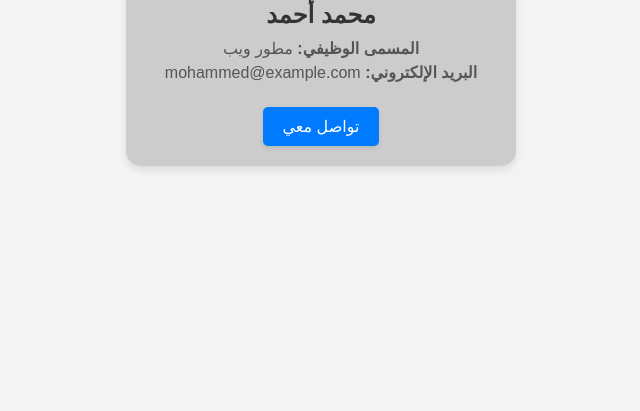
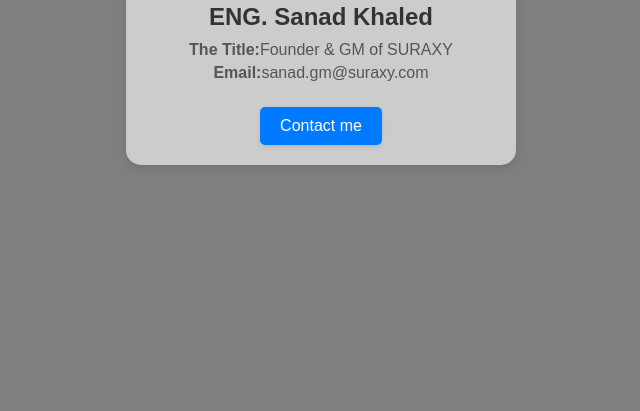
Before and after one commit to MOsanad89/BCSANAD, a plain HTML site: page index.html in a window 1280 px wide. Shown: the part 389-800 px from the top of the page, without its empty margins (319-959 px from the left). Drawn offline with Linux system fonts and the light colour scheme.

Commit message:
Update index.html

```diff
--- a/index.html
+++ b/index.html
@@ -8,7 +8,7 @@
         /* تخصيص الصفحة الرئيسية */
         body {
             font-family: Arial, sans-serif;
-            background-color: #f4f4f4;
+            background-color: #7F7F80;
             margin: 0;
             padding: 0;
             display: flex;
@@ -101,12 +101,12 @@
     <img src="https://via.placeholder.com/100" alt="شعار" class="logo">
 
     <!-- معلومات البطاقة -->
-    <h2>محمد أحمد</h2>
-    <p><strong>المسمى الوظيفي:</strong> مطور ويب</p>
-    <p><strong>البريد الإلكتروني:</strong> mohammed@example.com</p>
+    <h2>ENG. Sanad Khaled</h2>
+    <p><strong>The Title:</strong>Founder & GM of SURAXY</p>
+    <p><strong>Email:</strong>sanad.gm@suraxy.com</p>
 
     <!-- زر التواصل عبر البريد الإلكتروني -->
-    <a href="mailto:mohammed@example.com" class="email-link">تواصل معي</a>
+    <a href="mailto:mohammed@example.com" class="email-link">Contact me</a>
 </div>
 
 </body>
```
